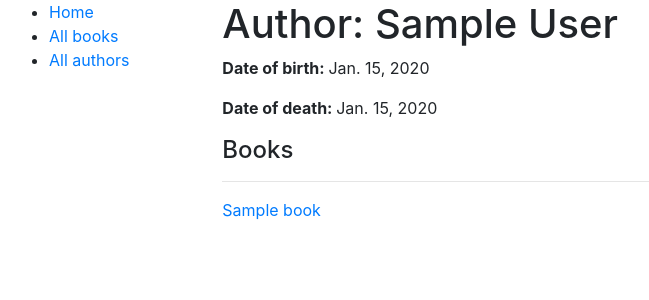
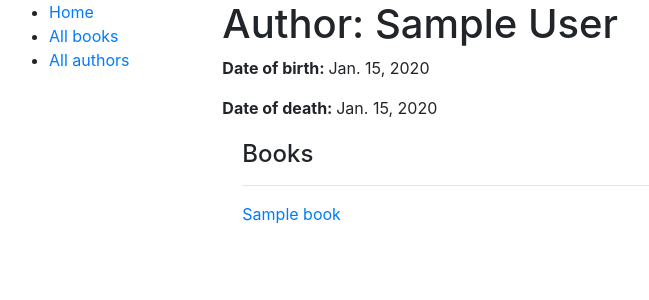
Before and after one commit to anthonysea/moz_locallibrary, a Django app: page /catalog/authors/1 in a window 1280 px wide. Shown: the top 300 px of the page, without its empty margins (6-655 px from the left). Run offline with Django 3.2, Linux system fonts and the light colour scheme; tables that the repository leaves empty hold one stand-in row (values such as "Sample post"); some libraries are stand-ins or nearby versions.

Commit message:
Changed author_detail styling to follow book_detail styling

```diff
--- a/catalog/templates/author_detail.html
+++ b/catalog/templates/author_detail.html
@@ -5,10 +5,11 @@
     <p><strong>Date of birth: </strong>{{ author.date_of_birth }}</p>
     <p><strong>Date of death: </strong>{{ author.date_of_death }}</p>
 
-    <h4>Books</h4>
-    {% for book in author.book_set.all %}
-    <hr>
-    <a href="{{ book.get_absolute_url }}">{{ book.title }}</a>
-
-    {% endfor %}
+    <div style="margin-left:20px; margin-top:20px;">
+        <h4>Books</h4>
+        {% for book in author.book_set.all %}
+            <hr>
+            <a href="{{ book.get_absolute_url }}">{{ book.title }}</a>
+        {% endfor %}
+    </div>
 {% endblock %}
```
